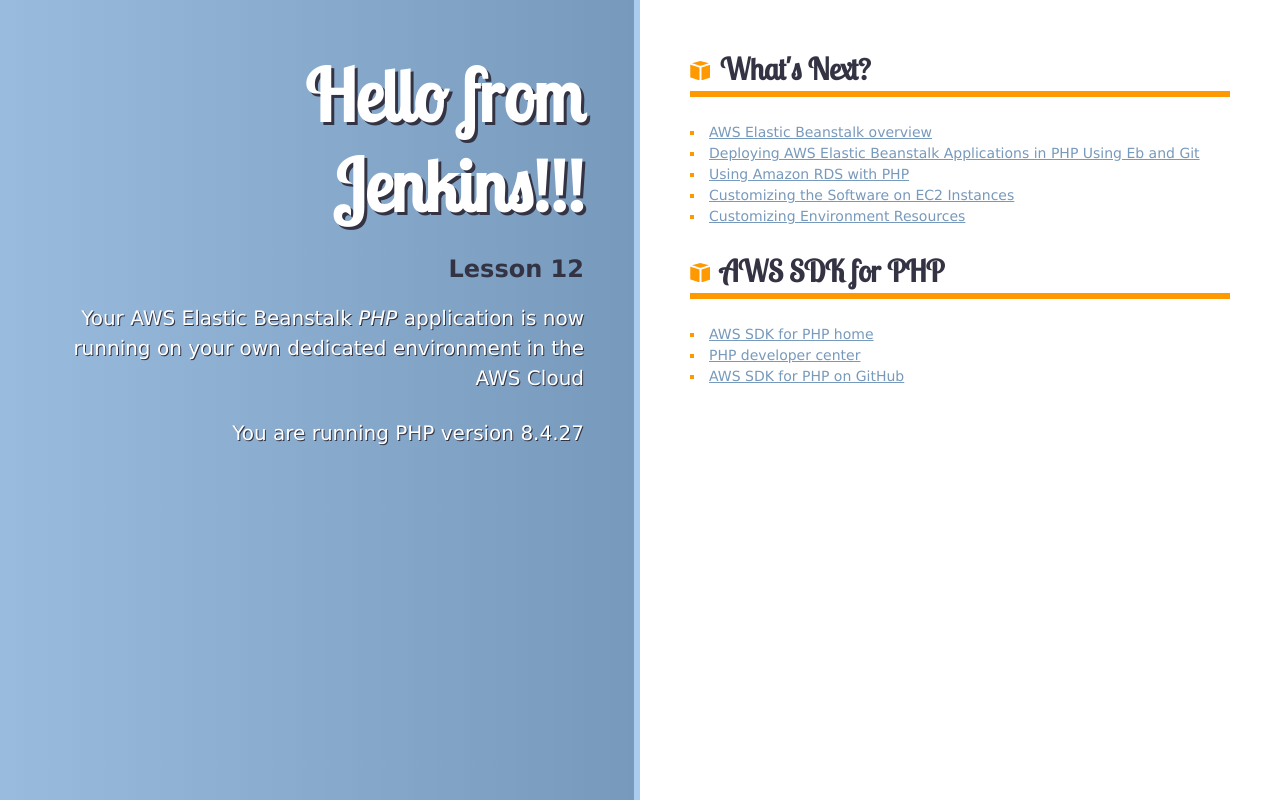
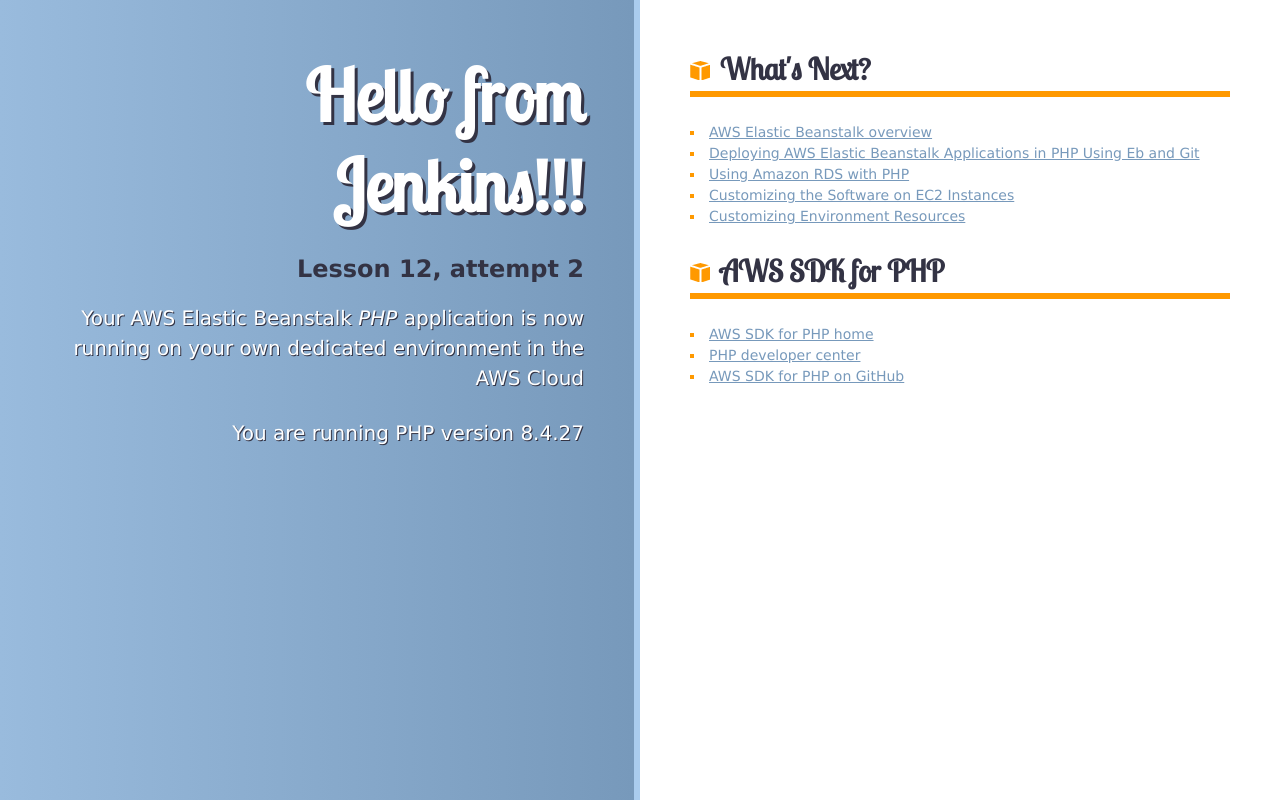
Before and after one commit to thread83/php-app-for-jenkins, a PHP site: page / in a window 1280 px wide. Run offline with PHP 8.4, Linux system fonts and the light colour scheme.

Commit message:
Version 2.0

```diff
--- a/index.php
+++ b/index.php
@@ -24,7 +24,7 @@ else
 <body>
     <section class="congratulations">
         <h1>Hello from Jenkins!!!</h1>
-		<h2>Lesson 12</h2>
+		<h2>Lesson 12, attempt 2</h2>
         <p>Your AWS Elastic Beanstalk <em>PHP</em> application is now running on your own dedicated environment in the AWS&nbsp;Cloud</p>
         <p>You are running PHP version <?= phpversion() ?></p>
     </section>
```
